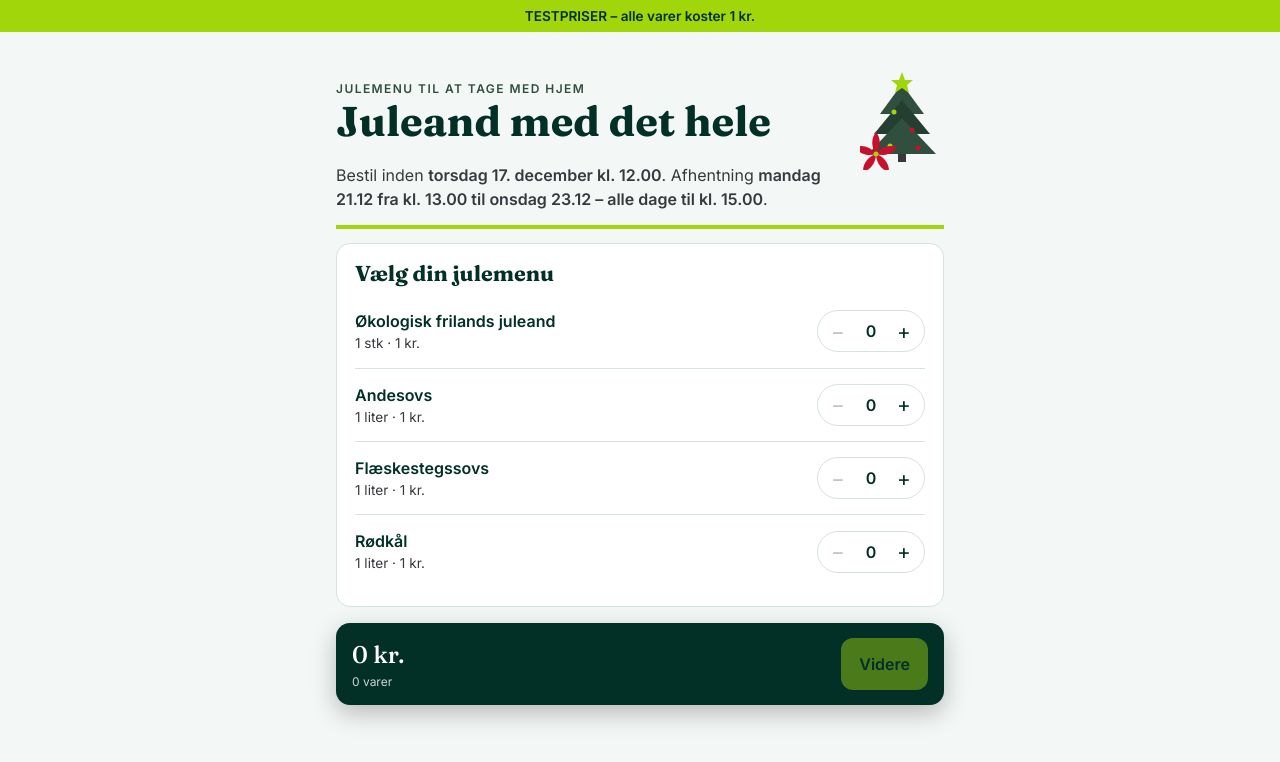
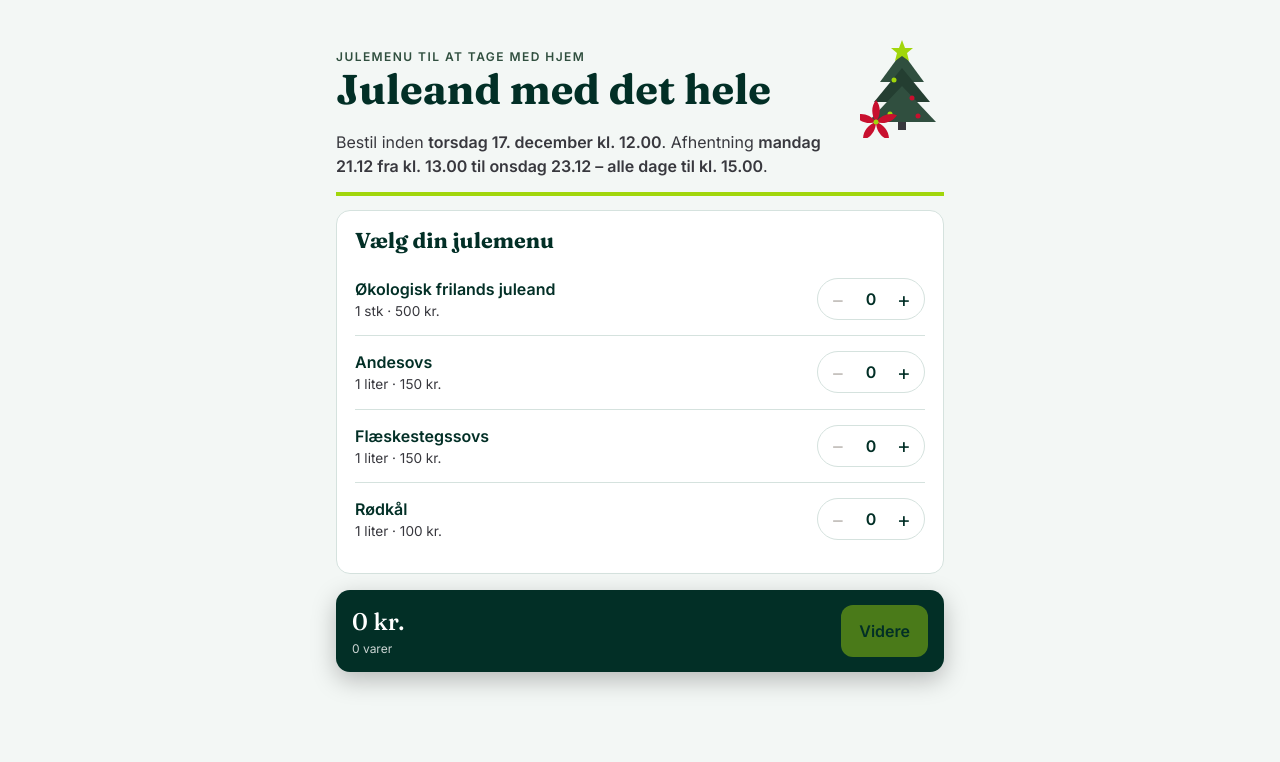
Before and after one commit to SimplyCooking2026/julemenu, a plain HTML site: page index.html in a window 1280 px wide. Drawn offline with Linux system fonts and the light colour scheme.

Commit message:
Add files via upload

```diff
--- a/index.html
+++ b/index.html
@@ -177,7 +177,7 @@ const CONFIG = {
   producer: 'Simply Cooking · CVR udfyldes',
 
   // TESTPRISER: true = alle varer koster 1 kr. (til testbetalinger). SÆT TIL false FØR GO-LIVE.
-  testPrices: true,
+  testPrices: false,
   // Pakkepris (sovs + rødkål) til/fra. Slås automatisk fra i testtilstand.
   bundleEnabled: false,   // pakkepris fjernet 20.11.2026
   vatRate: 0.25,
```
